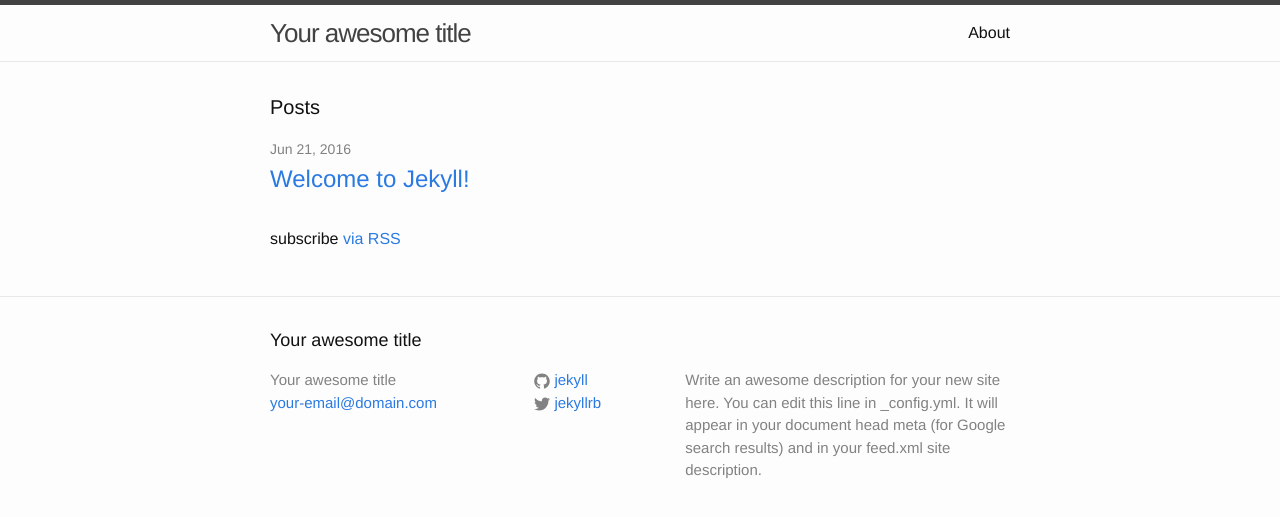
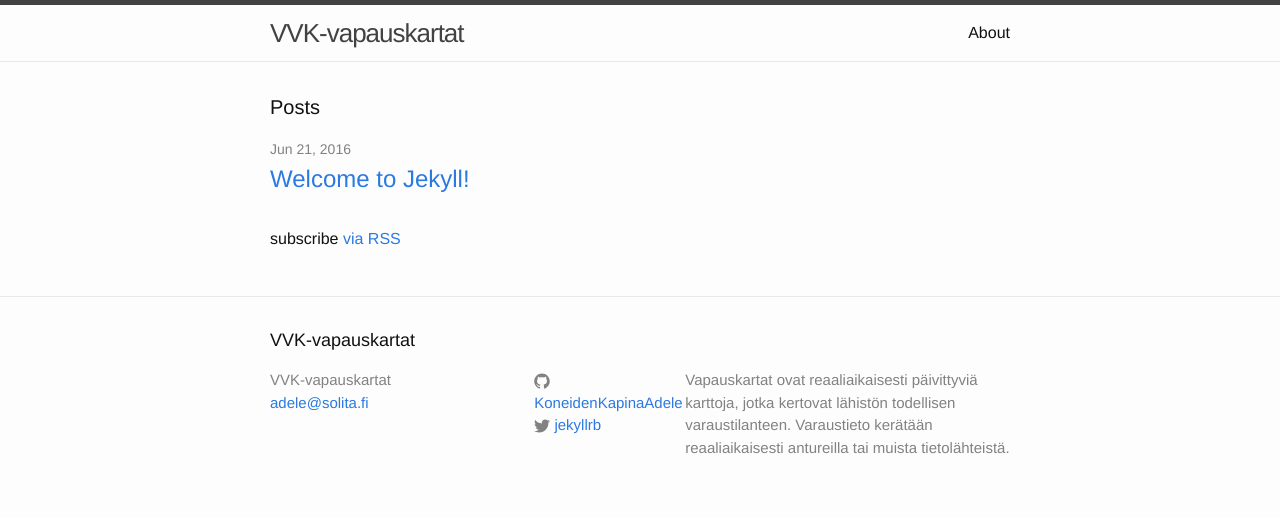
Before and after one commit to KoneidenKapinaAdele/vvk, a Jekyll site: the page built from blog.html, in a window 1280 px wide. Shown: the top 517 px of the page. Built offline with Jekyll 4.4.1, drawn with Linux system fonts in a browser that asks for light colours.

Commit message:
fix config.yml for VVK

```diff
--- a/_config.yml
+++ b/_config.yml
@@ -6,16 +6,16 @@
 # 'jekyll serve'. If you change this file, please restart the server process.
 
 # Site settings
-title: Your awesome title
-email: your-email@domain.com
-description: > # this means to ignore newlines until "baseurl:"
-  Write an awesome description for your new site here. You can edit this
-  line in _config.yml. It will appear in your document head meta (for
-  Google search results) and in your feed.xml site description.
-baseurl: "" # the subpath of your site, e.g. /blog
-url: "http://yourdomain.com" # the base hostname & protocol for your site
+title: VVK-vapauskartat
+email: adele@solita.fi
+description: >
+  Vapauskartat ovat reaaliaikaisesti päivittyviä karttoja, jotka
+  kertovat lähistön todellisen varaustilanteen. Varaustieto kerätään
+  reaaliaikaisesti antureilla tai muista tietolähteistä.
+baseurl: ""
+url: "http://koneidenkapinaadele.github.io/vvk/"
 twitter_username: jekyllrb
-github_username:  jekyll
+github_username:  KoneidenKapinaAdele
 
 # Build settings
 markdown: kramdown
```
